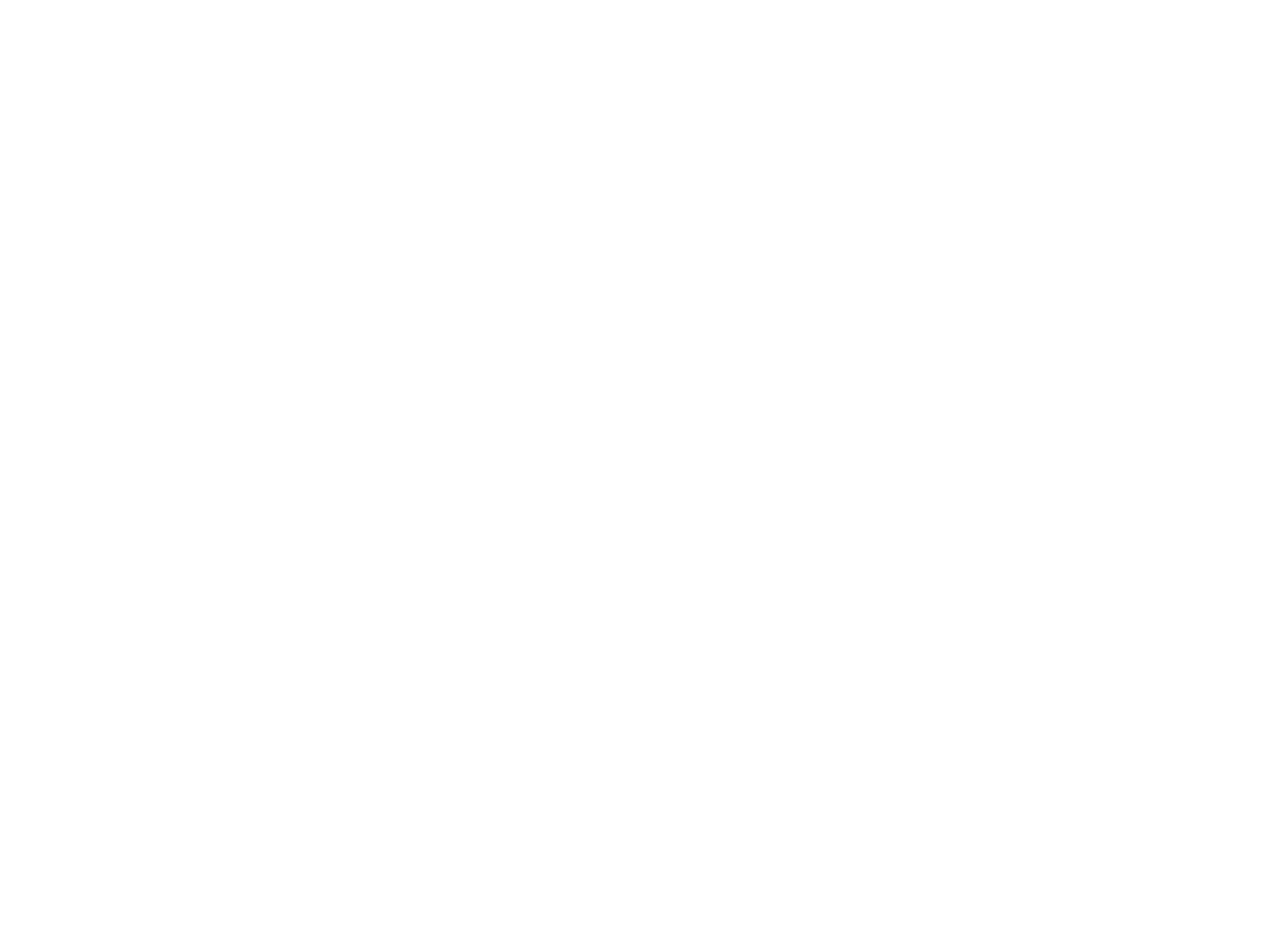
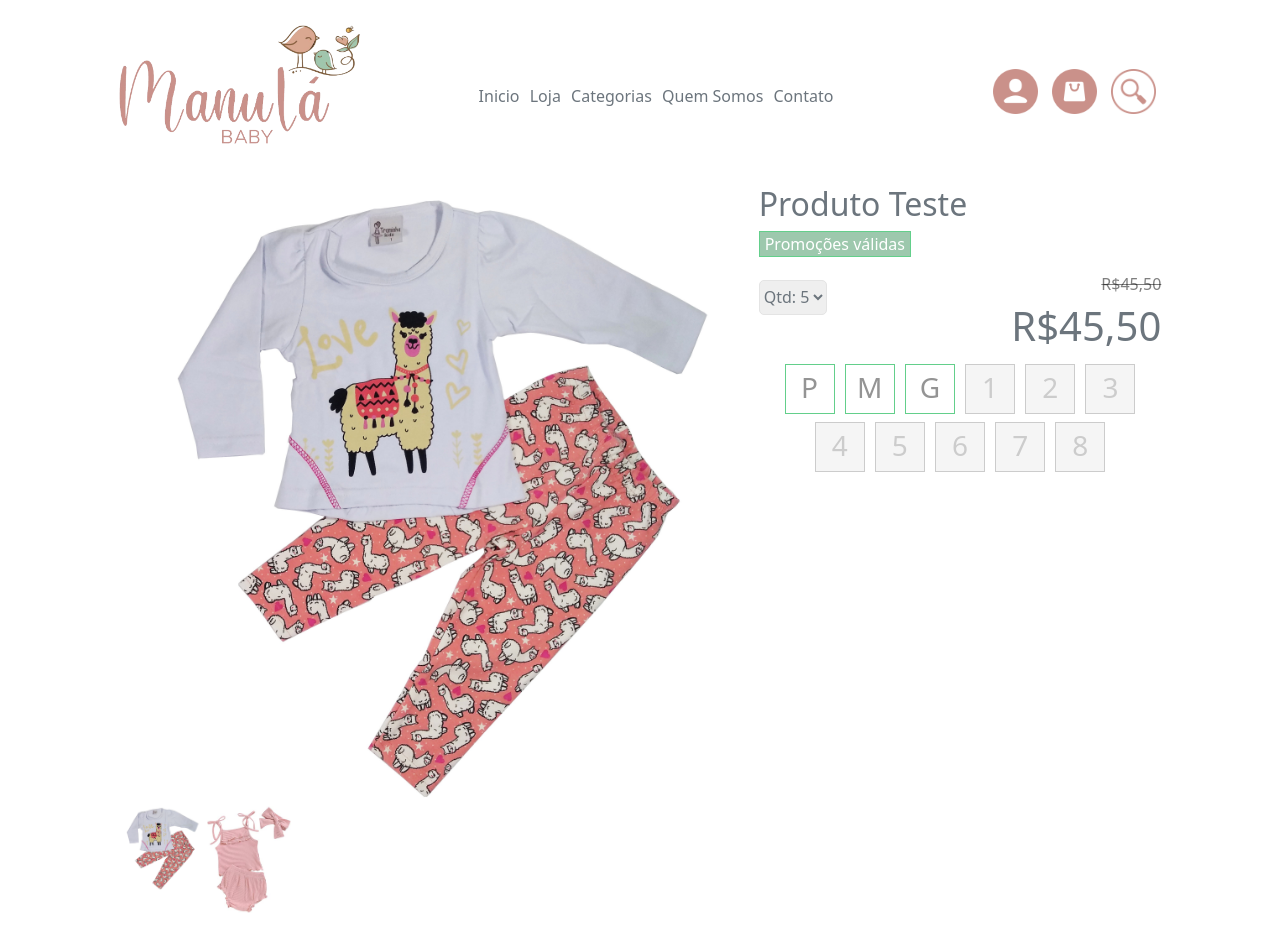
Before and after one commit to erickmota/manulababy, a PHP site: page /index.php?url=produto in a window 1280 px wide. Before the commit the page is empty. Before the commit the page ends 800 px from the top, so only its background shows below. Run offline with PHP 8.4, Linux system fonts and the light colour scheme; some libraries are stand-ins or nearby versions.

Commit message:
13-04-2021

```diff
--- /dev/null
+++ b/css/produto.css
@@ -0,0 +1,50 @@
+#imgSlide{
+
+    max-width: 640px;
+
+}
+
+#selectQtd{
+
+    width: auto;
+    height: 35px;
+    border: 1px solid #e4e4e4;
+    border-radius: 5px;
+
+}
+
+#selectQtd:focus{
+
+    box-shadow: 0 0 0 0;
+    outline: 0;
+
+}
+
+#etiquetaPromocao{
+
+    background-color: #9dc8ad;
+    padding: 1px 5px;
+    color: white;
+    border: 1px solid #63cf8b;
+
+}
+
+#boxTamanho{
+
+    width: 50px;
+    height: 50px;
+    border: 1px solid #63cf8b;
+    line-height:40px;
+    display: inline-block;
+    margin: 0px 3px;
+    color: rgb(148, 148, 148);
+
+}
+
+.desativado{
+
+    background-color: whitesmoke;
+    border: 1px solid #CCC!important;
+    color: #CCC!important;
+
+}
--- a/index.php
+++ b/index.php
@@ -8,6 +8,10 @@ if(isset($_GET["url"])){
 
         include "paginas/loja.php";
 
+    }else if($explode[0] == "produto"){
+
+        include "paginas/produto.php";
+
     }
 
 }else{
--- /dev/null
+++ b/paginas/produto.php
@@ -0,0 +1,196 @@
+<!DOCTYPE html>
+<html>
+
+<head>
+
+    <title>Produto - Manulá Baby</title>
+
+    <meta charset="UTF-8">
+    <meta name="viewport" content="width=device-width, initial-scale=1.0">
+
+    <script src="https://cdn.jsdelivr.net/npm/@popperjs/core@2.5.4/dist/umd/popper.min.js" integrity="sha384-q2kxQ16AaE6UbzuKqyBE9/u/KzioAlnx2maXQHiDX9d4/zp8Ok3f+M7DPm+Ib6IU" crossorigin="anonymous"></script>
+    <script src="https://cdn.jsdelivr.net/npm/bootstrap@5.0.0-beta1/dist/js/bootstrap.min.js" integrity="sha384-pQQkAEnwaBkjpqZ8RU1fF1AKtTcHJwFl3pblpTlHXybJjHpMYo79HY3hIi4NKxyj" crossorigin="anonymous"></script>
+    <link href="https://cdn.jsdelivr.net/npm/bootstrap@5.0.0-beta1/dist/css/bootstrap.min.css" rel="stylesheet" integrity="sha384-giJF6kkoqNQ00vy+HMDP7azOuL0xtbfIcaT9wjKHr8RbDVddVHyTfAAsrekwKmP1" crossorigin="anonymous">
+    <link type="text/css" rel="stylesheet" href="lightslider/src/css/lightslider.css" />
+    <script src="//ajax.googleapis.com/ajax/libs/jquery/1.11.0/jquery.min.js"></script>
+    <script src="lightslider/src/js/lightslider.js"></script>
+
+    <!-- <link rel="stylesheet" href="//code.jquery.com/ui/1.12.1/themes/base/jquery-ui.css">
+    <link rel="stylesheet" href="/resources/demos/style.css">
+    <script src="https://code.jquery.com/jquery-1.12.4.js"></script>
+    <script src="https://code.jquery.com/ui/1.12.1/jquery-ui.js"></script> -->
+
+    <link rel="stylesheet" href="css/produto.css">
+
+    <script>
+
+    $(document).ready(function() {
+        $('#imageGallery').lightSlider({
+            gallery:true,
+            item:1,
+            loop:true,
+            thumbItem:7,
+            slideMargin:0,
+            enableDrag: true,
+            adaptiveHeight:true,
+            currentPagerPosition:'left',
+            controls: false,
+            onSliderLoad: function(el) {
+                el.lightGallery({
+                    selector: '#imageGallery .lslide'
+                });
+            }
+        });
+    });
+
+    </script>
+
+</head>
+
+<body>
+
+    <div class="container-fluid">
+
+        <?php
+
+        include "phpPartes/cabecalho.php"
+
+        ?>
+
+        <div class="row justify-content-center mt-4">
+
+            <div class="col-12 col-md-7 col-lg-6 pt-3 pb-3">
+
+                <ul id="imageGallery">
+
+                    <li data-thumb="img/produtos/exemplo1.jpg" data-src="img/produtos/exemplo1.jpg">
+                      <img id="imgSlide" src="img/produtos/exemplo1.jpg" width="100%"/>
+                    </li>
+
+                    <li data-thumb="img/produtos/exemplo2.jpg" data-src="img/produtos/exemplo2.jpg">
+                      <img id="imgSlide" src="img/produtos/exemplo2.jpg" width="100%"/>
+                    </li>
+
+                </ul>
+
+            </div>
+
+            <div class="col-12 col-md-5 col-lg-4 pt-3">
+
+                <h1 class="fs-2 fw-light text-secondary">Produto Teste</h1>
+
+                <div class="row">
+
+                    <div class="col">
+
+                        <span id="etiquetaPromocao">Promoções válidas</span>
+
+                    </div>
+
+                </div>
+
+                <div class="row mt-3">
+
+                    <div class="col-4">
+
+                        <select class="mt-2 text-secondary" id="selectQtd">
+
+                            <option value="5">Qtd: 5</option>
+
+                        </select>
+
+                    </div>
+
+                    <div class="col-8 text-end">
+
+                        <span class="text-black-50 text-decoration-line-through">R$45,50</span><br>
+
+                        <span class="fs-1 text-secondary">R$45,50</span>
+
+                    </div>
+
+                </div>
+
+                <div class="row">
+
+                    <div class="col text-center">
+
+                        <div id="boxTamanho" class="text-center mt-2">
+
+                            <span class="align-middle fs-3">P</span>
+
+                        </div>
+
+                        <div id="boxTamanho" class="text-center mt-2">
+
+                            <span class="align-middle fs-3">M</span>
+
+                        </div>
+
+                        <div id="boxTamanho" class="text-center mt-2">
+
+                            <span class="align-middle fs-3">G</span>
+
+                        </div>
+
+                        <div id="boxTamanho" class="text-center mt-2 desativado">
+
+                            <span class="align-middle fs-3">1</span>
+
+                        </div>
+
+                        <div id="boxTamanho" class="text-center mt-2 desativado">
+
+                            <span class="align-middle fs-3">2</span>
+
+                        </div>
+
+                        <div id="boxTamanho" class="text-center mt-2 desativado">
+
+                            <span class="align-middle fs-3">3</span>
+
+                        </div>
+
+                        <div id="boxTamanho" class="text-center mt-2 desativado">
+
+                            <span class="align-middle fs-3">4</span>
+
+                        </div>
+
+                        <div id="boxTamanho" class="text-center mt-2 desativado">
+
+                            <span class="align-middle fs-3">5</span>
+
+                        </div>
+
+                        <div id="boxTamanho" class="text-center mt-2 desativado">
+
+                            <span class="align-middle fs-3">6</span>
+
+                        </div>
+
+                        <div id="boxTamanho" class="text-center mt-2 desativado">
+
+                            <span class="align-middle fs-3">7</span>
+
+                        </div>
+
+                        <div id="boxTamanho" class="text-center mt-2 desativado">
+
+                            <span class="align-middle fs-3">8</span>
+
+                        </div>
+
+                    </div>
+
+                </div>
+
+            </div>
+
+        </div>
+
+    </div>
+
+</body>
+
+</html>
```
Also changed, not shown: 1 other file.
